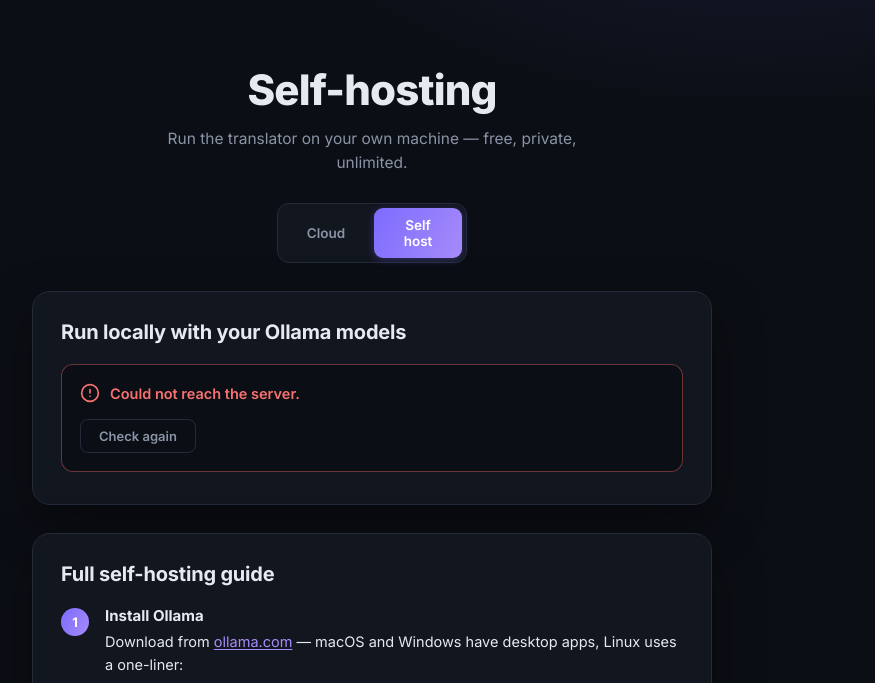
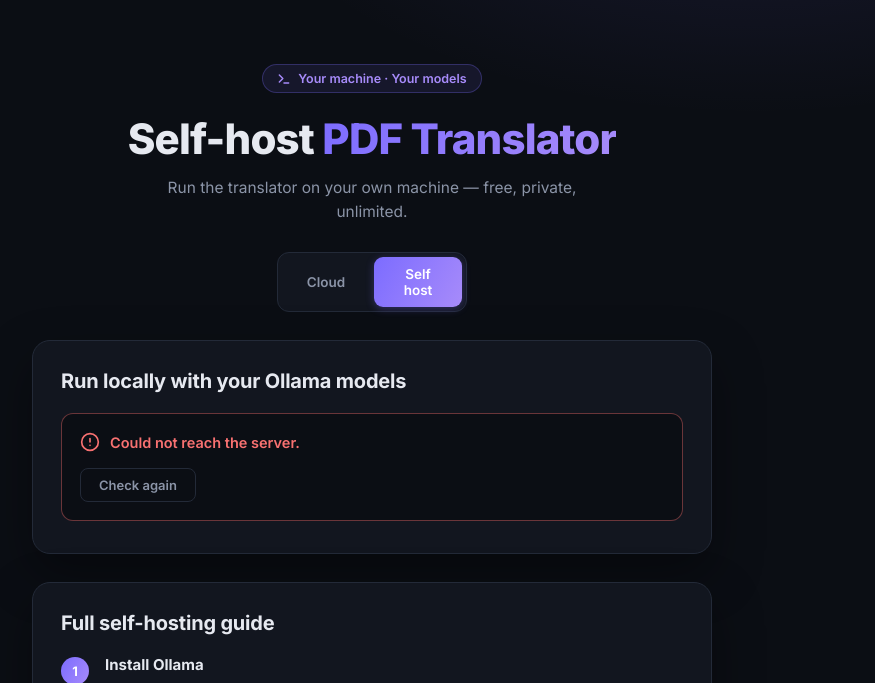
Before and after one commit to emirbartu/ollama-pdf-translator, a Python web app: template templates/selfhost.html in a window 1280 px wide. Shown: the top 683 px of the page, without its empty margins (268-1143 px from the left). Run offline with Jinja, Linux system fonts and the light colour scheme; the template is opened without the code that fills it: most values are stand-ins (such as "Sample title", 1, 10 or a date in 2020).

Commit message:
Unify page layouts: badge + accent hero on self-host page

```diff
--- a/templates/selfhost.html
+++ b/templates/selfhost.html
@@ -13,7 +13,11 @@
 <body>
   <main class="page">
     <header class="hero">
-      <h1>Self-hosting</h1>
+      <div class="badge">
+        <svg width="14" height="14" viewBox="0 0 24 24" fill="none" stroke="currentColor" stroke-width="2.5" stroke-linecap="round" stroke-linejoin="round"><polyline points="4 17 10 11 4 5"/><line x1="12" y1="19" x2="20" y2="19"/></svg>
+        Your machine · Your models
+      </div>
+      <h1>Self-host <span class="accent">PDF Translator</span></h1>
       <p class="pitch">Run the translator on your own machine — free, private, unlimited.</p>
     </header>
 
```
